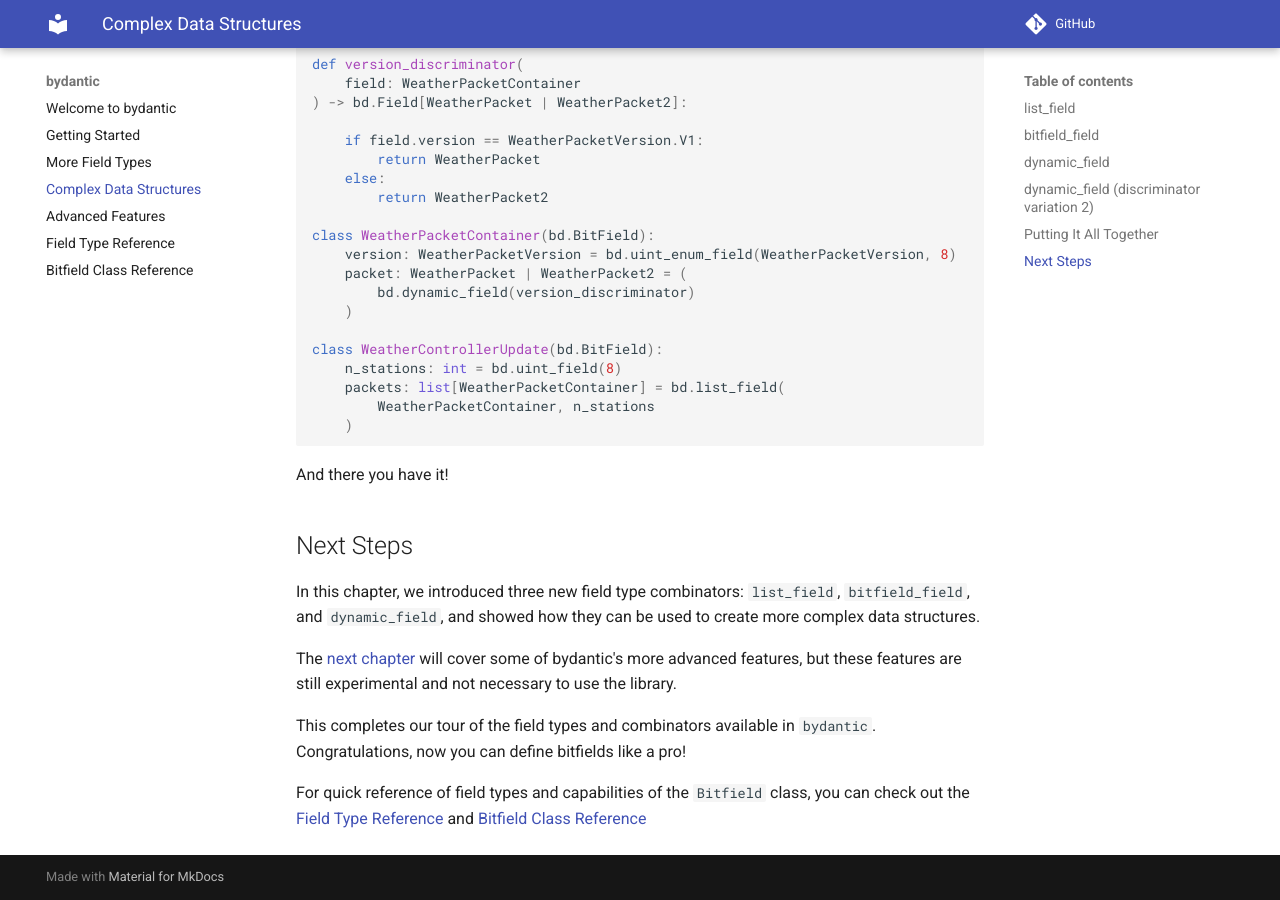
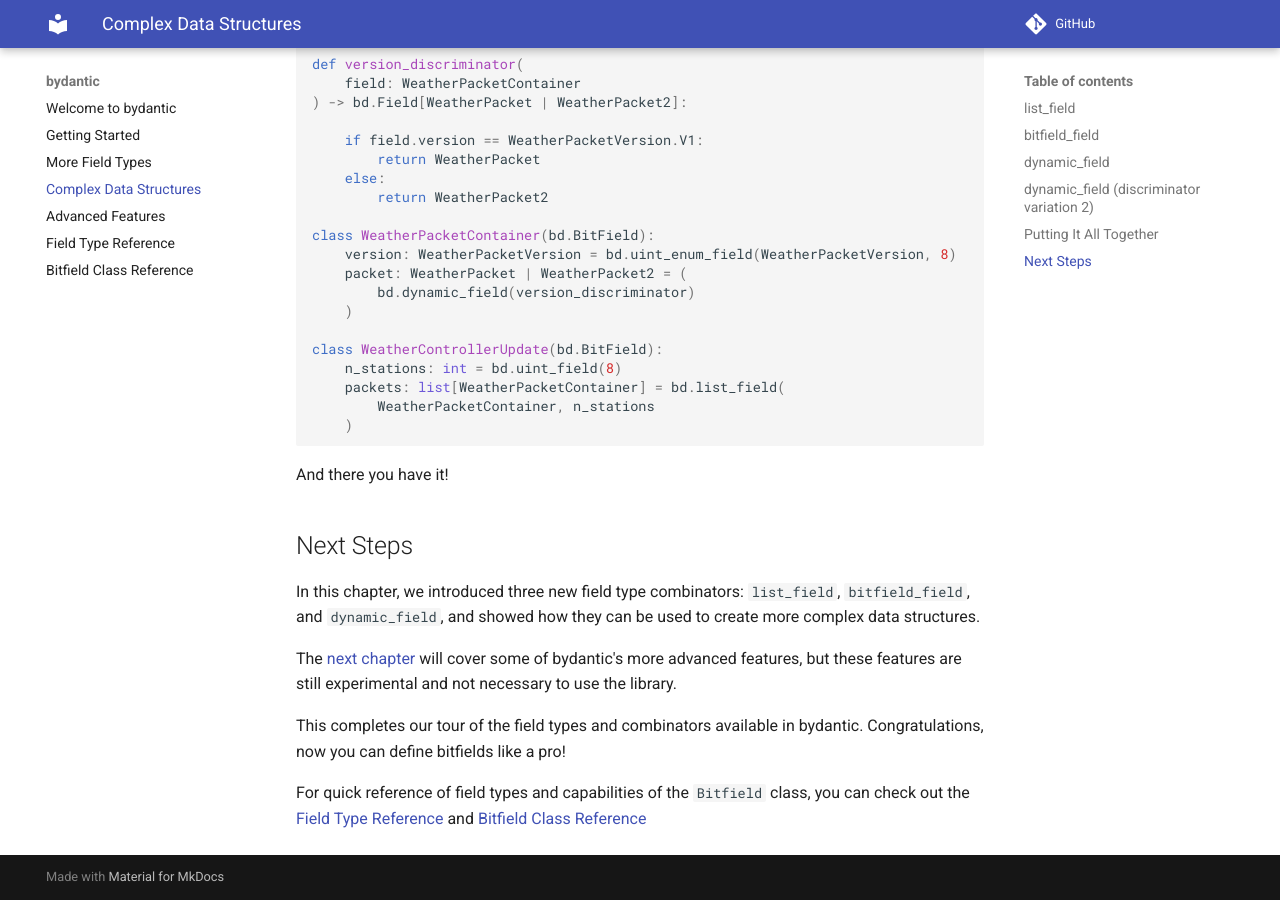
Before and after one commit to khusmann/bydantic, an MkDocs documentation site: the page built from docs/complex-data-structures.md, in a window 1280 px wide and 900 px high, scrolled down 6275 px. Built offline with MkDocs 1.6.1 and Material for MkDocs 9.7.7, drawn with Linux system fonts in a browser that asks for light colours; comment, search, counter and statistics services are not loaded.

```diff
--- a/docs/complex-data-structures.md
+++ b/docs/complex-data-structures.md
@@ -362,7 +362,7 @@ advanced features, but these features are still experimental and not necessary
 to use the library.
 
 This completes our tour of the field types and combinators available in
-`bydantic`. Congratulations, now you can define bitfields like a pro!
+bydantic. Congratulations, now you can define bitfields like a pro!
 
 For quick reference of field types and capabilities of the `Bitfield` class, you
 can check out the [Field Type Reference](field-type-reference.md) and
```
